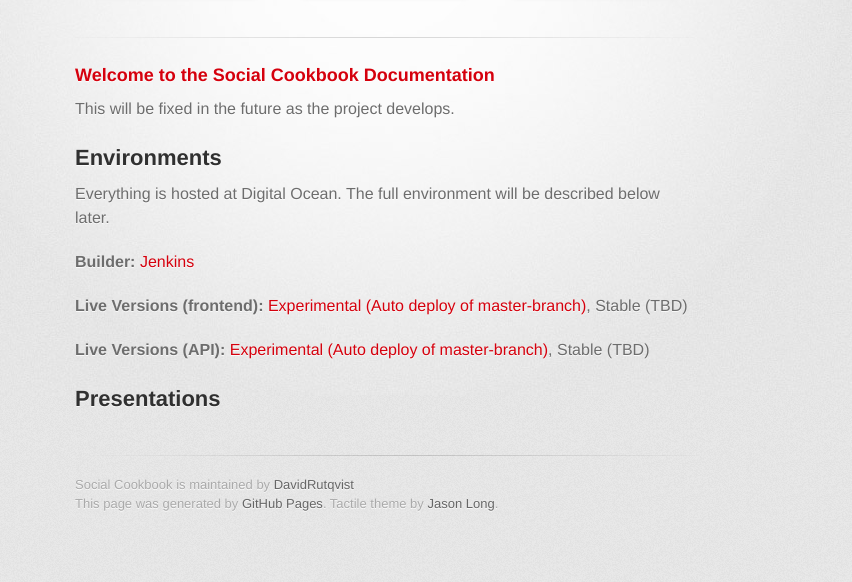
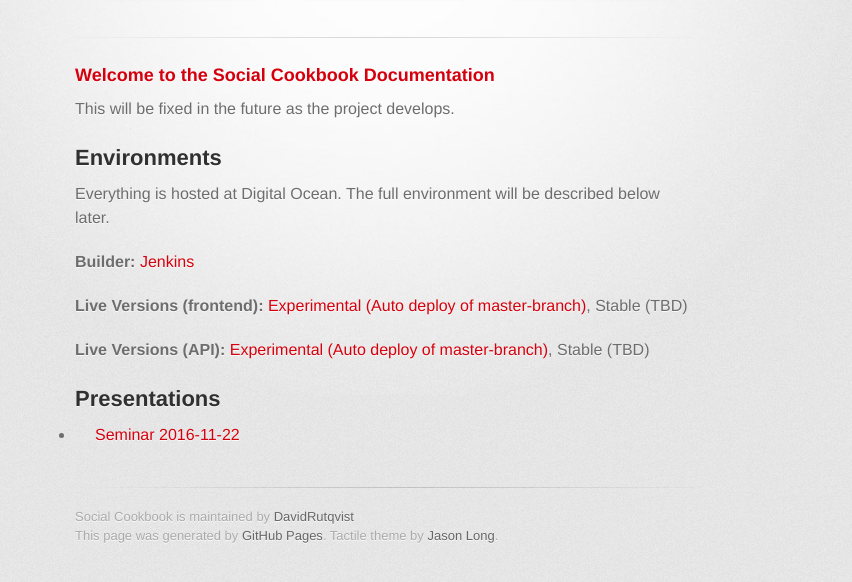
Before and after one commit to DavidRutqvist/social-cookbook, a plain HTML site: page index.html in a window 1280 px wide. Shown: the part 178-760 px from the top of the page, without its empty margins (255-1107 px from the left). Drawn offline with Linux system fonts and the light colour scheme; a web font is replaced by a local one.

Commit message:
Added seminar powerpoint

```diff
--- a/index.html
+++ b/index.html
@@ -49,6 +49,9 @@
 
 <h2>
 <a id="presentations" class="anchor" href="#presentations" aria-hidden="true"><span aria-hidden="true" class="octicon octicon-link"></span></a>Presentations</h2>
+<ul>
+	<li><a href="files/seminar-2016-11-22.pptx">Seminar 2016-11-22</a></li>
+</ul>
         </section>
 
         <footer>
```
Also changed, not shown: 1 other file.
